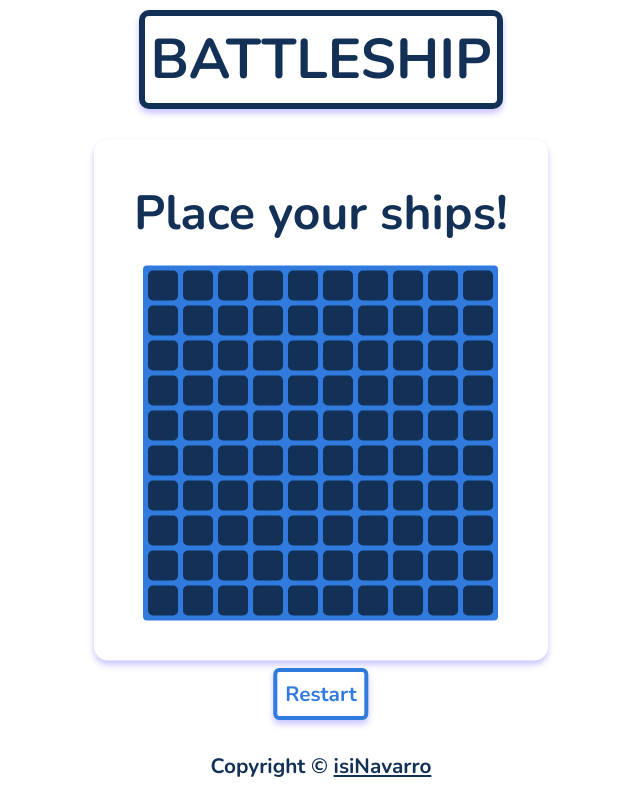
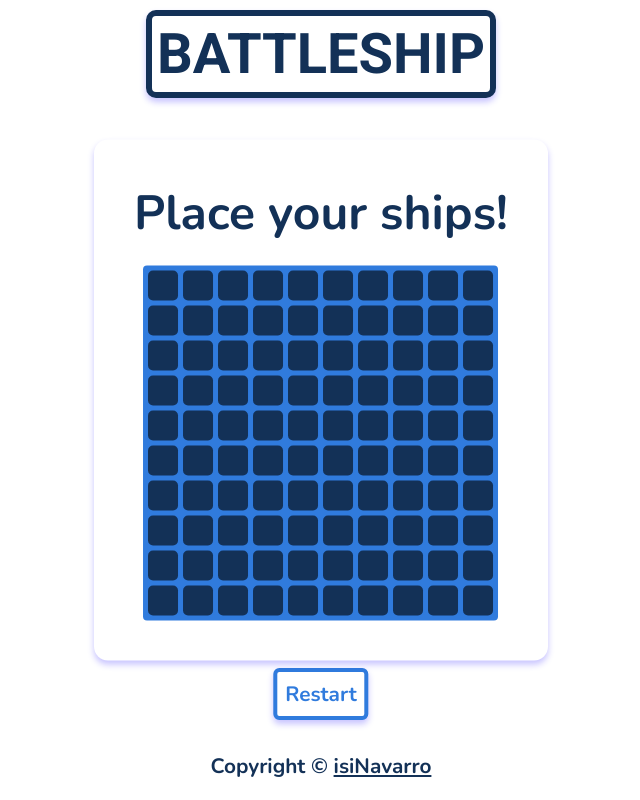
Before and after one commit to IsiNavarro/odin-Battleship, a website built with webpack: page src/index.html in a window 1280 px wide. Shown: the whole page, without its empty margins (319-959 px from the left). Built offline with nearby package versions, Linux system fonts and the light colour scheme.

Commit message:
Add Roboto font to header

```diff
--- a/src/assets/style.css
+++ b/src/assets/style.css
@@ -1,4 +1,5 @@
 @import url('https://fonts.googleapis.com/css2?family=Nunito:wght@400;500;700&display=swap');
+@import url('https://fonts.googleapis.com/css2?family=Roboto:wght@400;500;700&display=swap');
 :root {
   --dark-blue: rgb(19, 49, 87);
   --light-blue: rgb(33, 85, 153);
--- a/src/modules/header.css
+++ b/src/modules/header.css
@@ -5,6 +5,7 @@ header {
   padding: 10px;
 }
 h1 {
+  font-family: 'Roboto', 'Nunito', sans-serif;
   font-size: 3.5rem;
   color: var(--dark-blue);
   padding: 5px;
```
